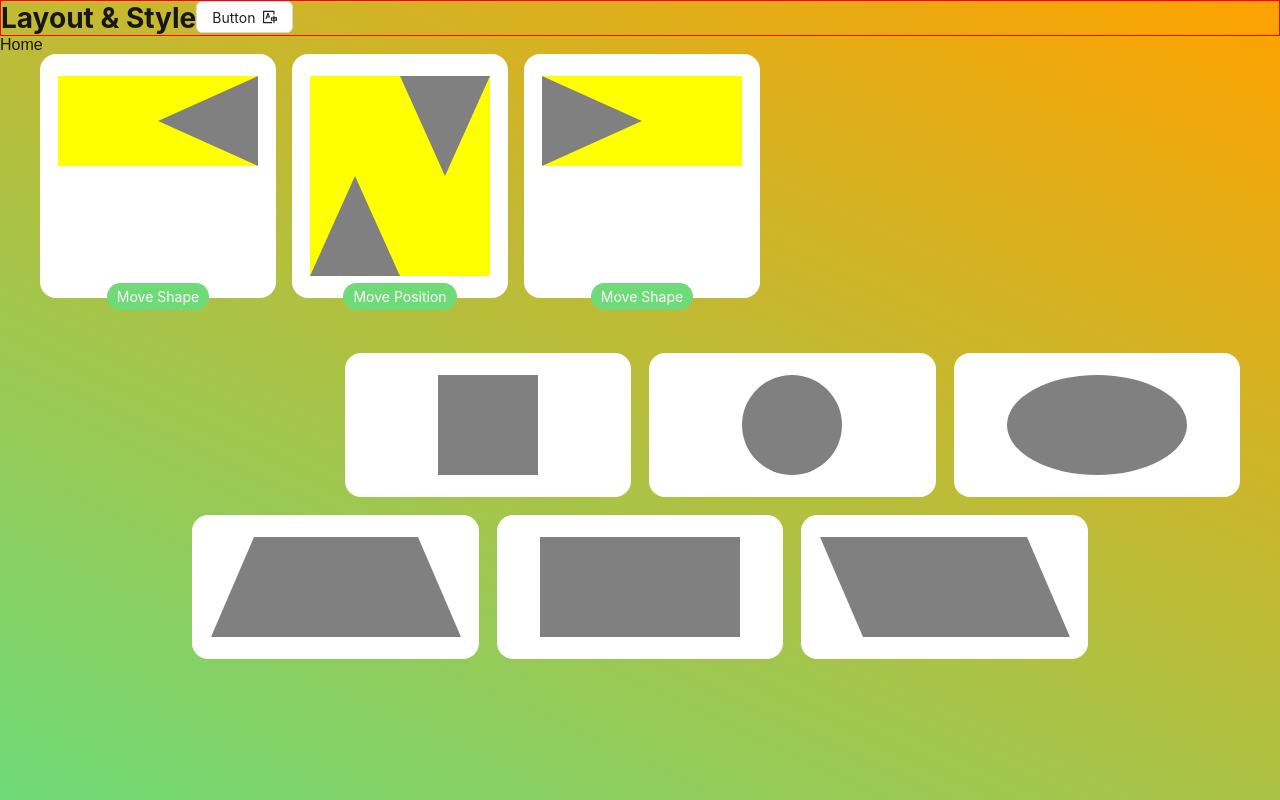
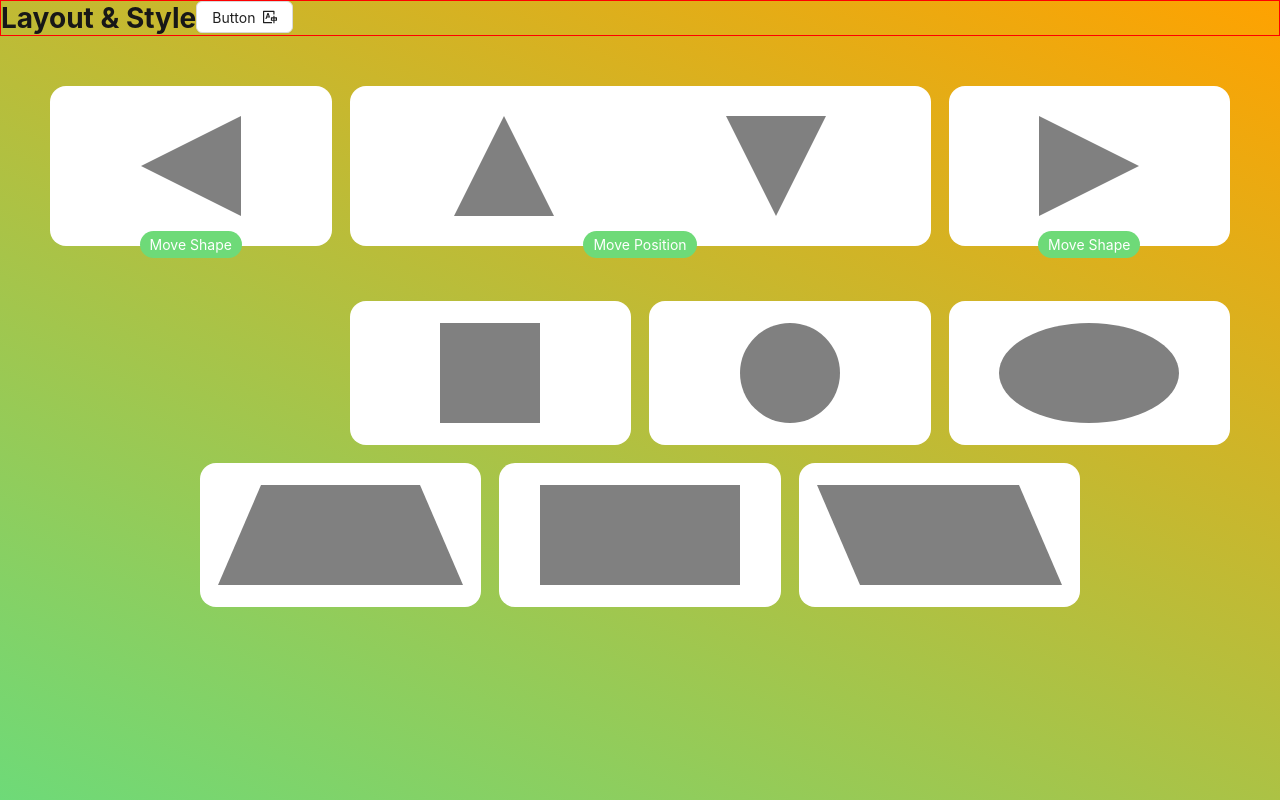
Before and after one commit to tnitsiri/swd-frontend-test, a Next.js app: page /en/layout-style in a window 1280 px wide. Built offline with nearby package versions, Linux system fonts and the light colour scheme; what i18next-resources-to-backend would draw is missing.

Commit message:
feat: [main] move position

```diff
--- a/src/app/[lng]/layout-style/(components)/display/index.tsx
+++ b/src/app/[lng]/layout-style/(components)/display/index.tsx
@@ -9,7 +9,7 @@ import Rectangle from '../rectangle';
 import Rhombus from '../rhombus';
 import { LayoutStyleShapeTriangleEnum } from '@/enums/layout-style.enum';
 import { useT } from '@/app/i18n/client';
-import { Col, Flex, Row, Space } from 'antd';
+import { Col, Row, Space } from 'antd';
 import { Fragment, useEffect, useState } from 'react';
 import { LayoutStyleNodeInterface } from '@/interfaces/layout-style.interface';
 import { cloneDeep, shuffle } from 'lodash';
@@ -112,15 +112,15 @@ const Display = () => {
   // ANCHOR Render
   return (
     <Space direction="vertical" size={55}>
-      <Flex gap="middle">
-        <Flex>
+      <Row justify="center" gutter={[18, 18]}>
+        <Col span={6}>
           <Triangle
             title={t('Move Shape')}
             shapes={[LayoutStyleShapeTriangleEnum.Left]}
             onClick={_moveShapeLeft}
           />
-        </Flex>
-        <Flex>
+        </Col>
+        <Col span={12}>
           <Triangle
             title={t('Move Position')}
             shapes={[
@@ -129,15 +129,15 @@ const Display = () => {
             ]}
             onClick={_movePosition}
           />
-        </Flex>
-        <Flex>
+        </Col>
+        <Col span={6}>
           <Triangle
             title={t('Move Shape')}
             shapes={[LayoutStyleShapeTriangleEnum.Right]}
             onClick={_moveShapeRight}
           />
-        </Flex>
-      </Flex>
+        </Col>
+      </Row>
       <Row justify="center" gutter={[18, 18]}>
         <Col span={isInverted ? 2 : 6} />
         {nodes.map((node, index) => {
--- a/src/app/[lng]/layout-style/(components)/styles.module.scss
+++ b/src/app/[lng]/layout-style/(components)/styles.module.scss
@@ -33,6 +33,11 @@
     }
   }
 
+  &.withTitle {
+    padding-top: 30px;
+    padding-bottom: 30px;
+  }
+
   .title {
     position: absolute;
     bottom: 0;
@@ -51,13 +56,18 @@
   }
 
   .triangle {
-    $border-wide-width: 100px;
-    $border-narrow-width: 45px;
+    $border-wide-width: $size;
+    $border-narrow-width: $size / 2;
 
+    width: 100%;
+    display: flex;
+    justify-content: center;
+
+    .draw {
       width: 0;
       height: 0;
       border-style: solid;
-    border-color: yellow;
+      border-color: transparent;
 
       &.top {
         border-top-width: $border-wide-width;
@@ -66,6 +76,8 @@
 
         border-bottom-width: $border-wide-width;
         border-bottom-color: $color;
+
+        margin-top: -$border-wide-width;
       }
 
       &.bottom {
@@ -75,6 +87,8 @@
 
         border-top-width: $border-wide-width;
         border-top-color: $color;
+
+        margin-bottom: -$border-wide-width;
       }
 
       &.left {
@@ -84,6 +98,8 @@
 
         border-right-width: $border-wide-width;
         border-right-color: $color;
+
+        margin-left: -$border-wide-width;
       }
 
       &.right {
@@ -93,6 +109,9 @@
 
         border-left-width: $border-wide-width;
         border-left-color: $color;
+
+        margin-right: -$border-wide-width;
+      }
     }
   }
 
--- a/src/app/[lng]/layout-style/(components)/triangle.tsx
+++ b/src/app/[lng]/layout-style/(components)/triangle.tsx
@@ -26,16 +26,22 @@ const Triangle = (props: Props) => {
 
   // ANCHOR Render
   return (
-    <div className={styles.shape} onClick={onClick}>
+    <div
+      className={classNames({
+        [styles.shape]: true,
+        [styles.withTitle]: true,
+      })}
+      onClick={onClick}>
       {shapes.map((shape) => {
         return (
-          <div
-            key={shape}
-            className={classNames({
-              [styles.triangle]: true,
-              [styles[shape]]: true,
-            })}
-          />
+          <div key={shape} className={styles.triangle}>
+            <div
+              className={classNames({
+                [styles.draw]: true,
+                [styles[shape]]: true,
+              })}
+            />
+          </div>
         );
       })}
       <div className={styles.title}>
--- a/src/app/[lng]/layout-style/page.tsx
+++ b/src/app/[lng]/layout-style/page.tsx
@@ -2,7 +2,6 @@ import Header from '@/components/header';
 import Display from './(components)/display';
 import styles from '@/assets/styles/page.module.scss';
 import { getT } from '@/app/i18n';
-import { Link } from '@/components/link';
 import { Layout } from 'antd';
 import { Content } from 'antd/es/layout/layout';
 
@@ -20,7 +19,6 @@ const Page = async () => {
   return (
     <div className={styles.page}>
       <Header topic={t('Layout & Style')} />
-      <Link href="/">{t('Home')}</Link>
 
       <Layout className={styles.layout}>
         <Content className={styles.content}>
--- a/src/assets/styles/_variables.scss
+++ b/src/assets/styles/_variables.scss
@@ -1,4 +1,4 @@
 $primary-color: #FFA200;
 $secondary-color: #6EDA78;
 
-$content-width: 1200px;
+$content-width: 1300px;
--- a/src/assets/styles/page.module.scss
+++ b/src/assets/styles/page.module.scss
@@ -12,6 +12,7 @@
 
     .content {
       max-width: $content-width;
+      padding: 50px;
     }
   }
 }
```
Lines whose indentation alone changed are shown as unchanged.
